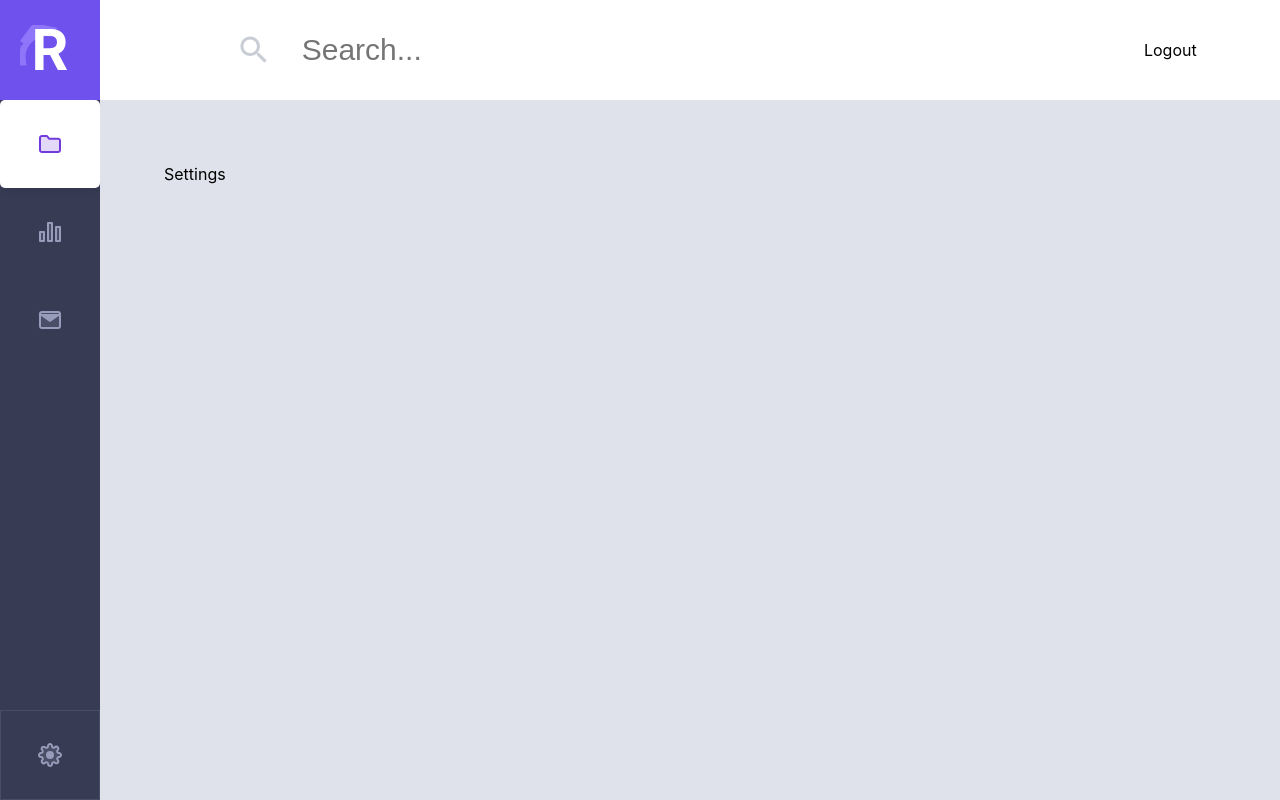
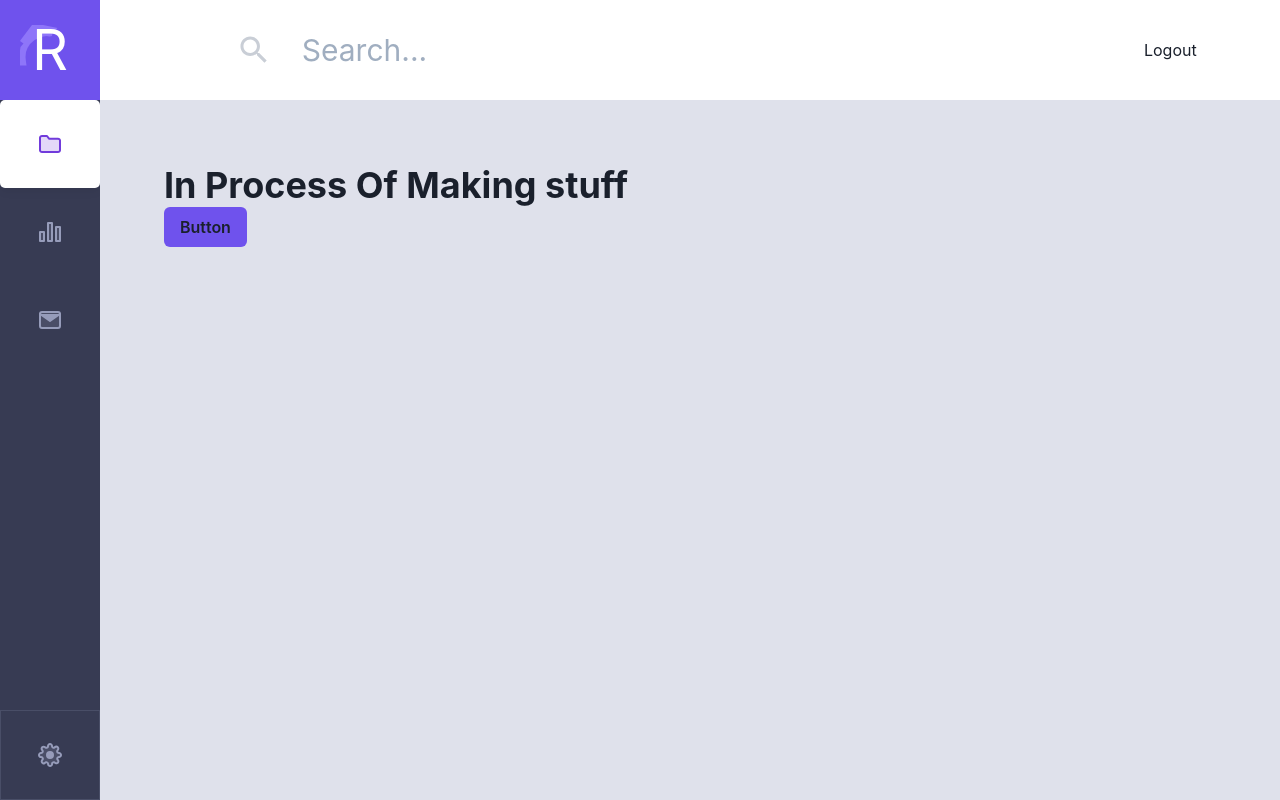
Before and after one commit to rnied137/CommerceAzureCoursesReact, a React (Create React App) app: page /settings in a window 1280 px wide. Built offline with nearby package versions, Linux system fonts and the light colour scheme.

Commit message:
Add Chakra configurable

```diff
--- a/package.json
+++ b/package.json
@@ -3,6 +3,10 @@
   "version": "0.1.0",
   "private": true,
   "dependencies": {
+    "@chakra-ui/react": "^1.6.10",
+    "@emotion/react": "^11",
+    "@emotion/styled": "^11",
+    "@reduxjs/toolkit": "^1.6.2",
     "@testing-library/jest-dom": "^5.11.4",
     "@testing-library/react": "^11.1.0",
     "@testing-library/user-event": "^12.1.10",
@@ -12,6 +16,7 @@
     "@types/react-dom": "^17.0.0",
     "@types/react-router-dom": "^5.1.7",
     "@types/styled-components": "^5.1.10",
+    "framer-motion": "^4",
     "markdown-to-jsx": "^7.1.3",
     "react": "^17.0.2",
     "react-dom": "^17.0.2",
--- /dev/null
+++ b/src/AdminArea/Settings.tsx
@@ -0,0 +1,34 @@
+import React from 'react'
+import { useEffect } from 'react';
+import { Button, ButtonGroup } from "@chakra-ui/react"
+import { Heading } from "@chakra-ui/react"
+
+
+export const Settings = () => {
+let isAdmin = true;
+
+if (isAdmin){
+    return (
+        <div>
+
+
+        <Heading>
+            In
+            Process
+            Of
+            Making
+            stuff
+
+
+        </Heading>
+         <Button bg="primary">Button</Button>
+         </div>
+    )
+}
+else
+    return (
+        <div>
+            <Heading>You are not admin. Why are you here ?</Heading>
+        </div>
+    )
+}
--- a/src/App.tsx
+++ b/src/App.tsx
@@ -1,8 +1,11 @@
 import { Sidebar } from './Components/Sidebar';
-import { BrowserRouter as Router, Switch, Route } from "react-router-dom";
+import { BrowserRouter as Router} from "react-router-dom";
 import { useState } from 'react';
 import { TopBar } from './Components/TopBar/TopBar';
 import { RouterComponent } from './Components/RouterComponent';
+import { ChakraProvider } from "@chakra-ui/react"
+import { theme } from "./themes/ExtendChakra";
+import { useEffect} from 'react';
 
 function App() {
 
@@ -17,8 +20,11 @@ function App() {
     setIsActiveArray(newArray)
   }
 
-
+useEffect(() => {
+  console.warn(theme)
+}, [])
   return (
+    <ChakraProvider theme={theme}>
     <div style={{ display: "flex" }}>
       <Router>
         <Sidebar isActiveArray={isActiveArray} setActive={setActive} />
@@ -29,6 +35,8 @@ function App() {
         </div>
       </Router>
     </div>
+    </ChakraProvider>
+
   );
 }
 
--- a/src/Components/Pages/Settings.tsx
+++ /dev/null
@@ -1,9 +0,0 @@
-import React from 'react'
-
-export const Settings = () => {
-    return (
-        <div>
-            Settings
-        </div>
-    )
-}
--- a/src/Components/RouterComponent.tsx
+++ b/src/Components/RouterComponent.tsx
@@ -1,7 +1,6 @@
 import styled from 'styled-components';
 import { Switch, Route } from "react-router-dom";
-import { ComponentPlaceholder } from '../ComponentPlaceholder';
-import { Settings } from './Pages/Settings';
+import { Settings } from '../AdminArea/Settings';
 import { Dashboard } from './Pages/Dashboard';
 import { Communication } from './Pages/Communication';
 import { Widgets } from './Pages/Widgets';
--- /dev/null
+++ b/src/themes/ExtendChakra.tsx
@@ -0,0 +1,23 @@
+import { extendTheme, ThemeConfig  } from "@chakra-ui/react"
+
+const config = {
+    initialColorMode: "light",
+    useSystemColorMode: true,
+    colors:  {
+        primary: "#6F52ED",
+        secondary: "",
+        dark: "",
+        light: "",
+        whiteFont:" #fff",
+        blackFornt: "#00000",
+        brand: {
+        900: "#1a365d",
+        800: "#153e75",
+        700: "#2a69ac"
+      },
+
+    }
+}
+
+
+export const theme = extendTheme(config)
```
Also changed, not shown: 1 other file (tests, documents, lock files or other folders).
